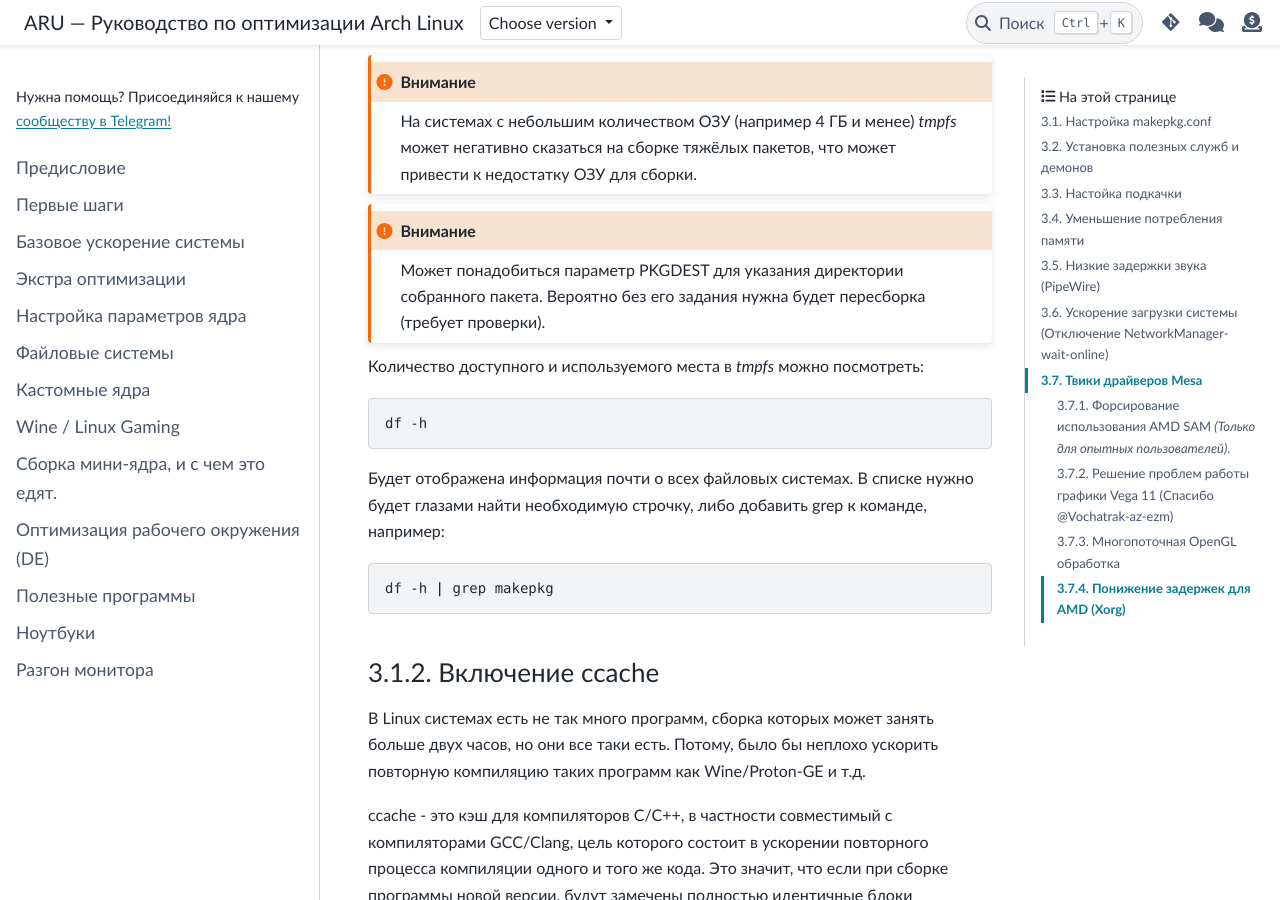
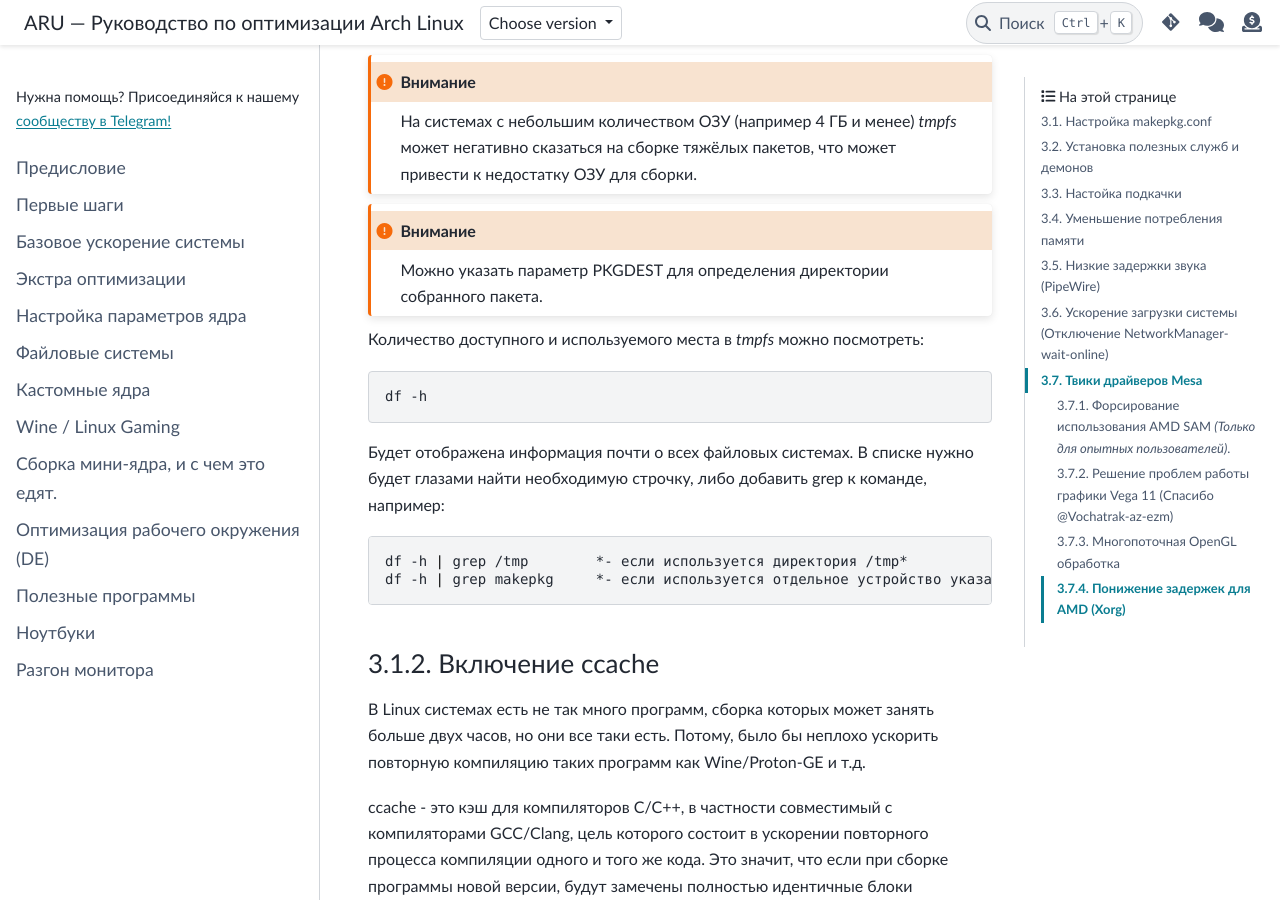
Before and after one commit to ventureoo/ARU, a Sphinx documentation site: the page built from docs/source/generic-system-acceleration.rst, in a window 1280 px wide and 900 px high, scrolled down 1882 px. Built offline with Sphinx 7.4.7 and the PyData theme 0.15.4, drawn with Linux system fonts in a browser that asks for light colours.

Commit message:
Обновить docs/source/generic-system-acceleration.rst

```diff
--- a/docs/source/generic-system-acceleration.rst
+++ b/docs/source/generic-system-acceleration.rst
@@ -99,9 +99,8 @@ SSD, то сборка происходит быстрее. Помимо это
    и менее) *tmpfs* может негативно сказаться на сборке тяжёлых
    пакетов, что может привести к недостатку ОЗУ для сборки.
 
-.. attention:: Может понадобиться параметр PKGDEST для указания
-   директории собранного пакета. Вероятно без его задания нужна
-   будет пересборка (требует проверки).
+.. attention:: Можно указать параметр PKGDEST для определения
+   директории собранного пакета.
 
 Количество доступного и используемого места в *tmpfs* можно
 посмотреть::
@@ -112,7 +111,8 @@ SSD, то сборка происходит быстрее. Помимо это
 нужно будет глазами найти необходимую строчку, либо добавить grep к
 команде, например::
 
-  df -h | grep makepkg
+  df -h | grep /tmp        *- если используется директория /tmp*
+  df -h | grep makepkg     *- если используется отдельное устройство указанное в fstab*
 
 .. index:: makepkg, ccache, native-compilation
 .. _enabling_ccache:
```
